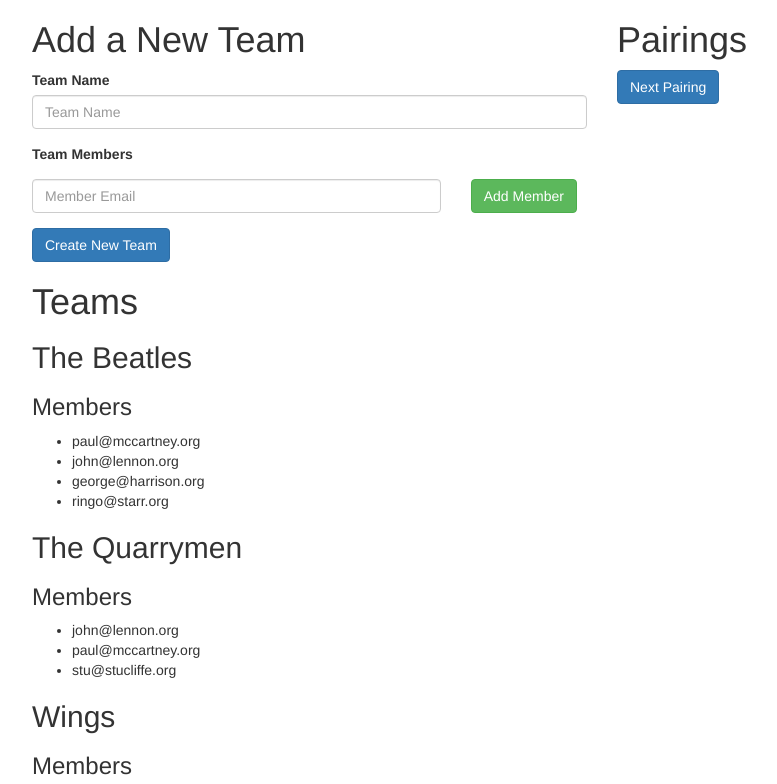
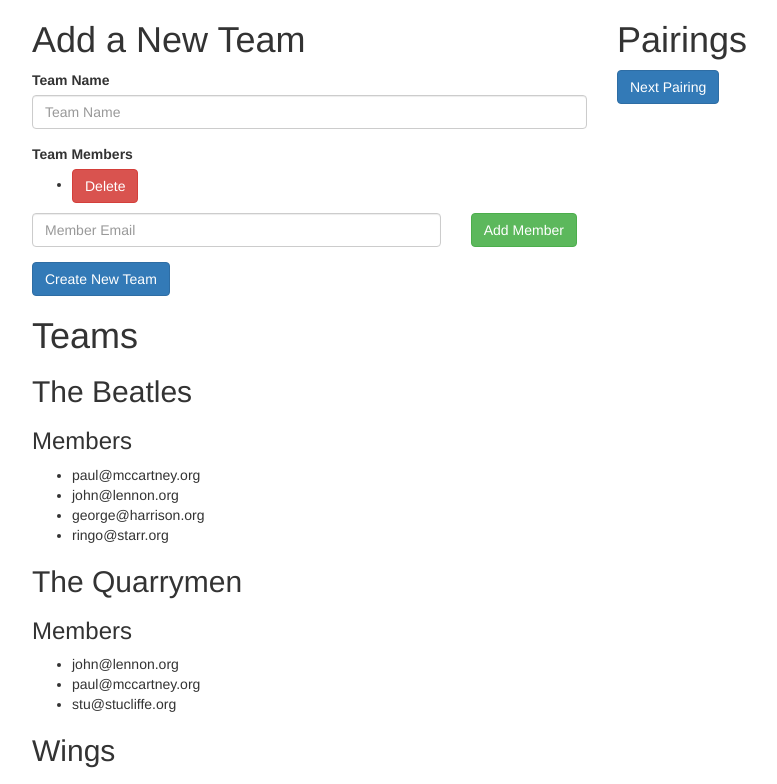
Before and after one commit to macalinao/1plus1, a website: page public/index.html in a window 1280 px wide. Both pictures are taken after a click on the link "Add Member". Shown: the top 784 px of the page, without its empty margins (38-815 px from the left). Drawn offline with nearby package versions, Linux system fonts and the light colour scheme.

Commit message:
Delete members in list

```diff
--- a/public/index.html
+++ b/public/index.html
@@ -32,9 +32,9 @@
           <div class="form-group">
             <label>Team Members</label>
 
-            <div ng-repeat="member in newTeam.members">
-              <p>{{member}}</p>
-            </div>
+            <ul ng-repeat="member in newTeam.members">
+              <li>{{member}} <button class="btn btn-danger" ng-click="deleteNewMember($index)">Delete</button></li>
+            </ul>
 
             <div class="row">
               <div class="col-xs-9">
--- a/public/scripts.js
+++ b/public/scripts.js
@@ -68,6 +68,10 @@
     $scope.newTeam.members.push(member);
   };
 
+  $scope.deleteNewMember = function(i) {
+    $scope.newTeam.members.splice(i, 1);
+  };
+
   $scope.getNumber = function(num) {
     return new Array(num);
   };
```
